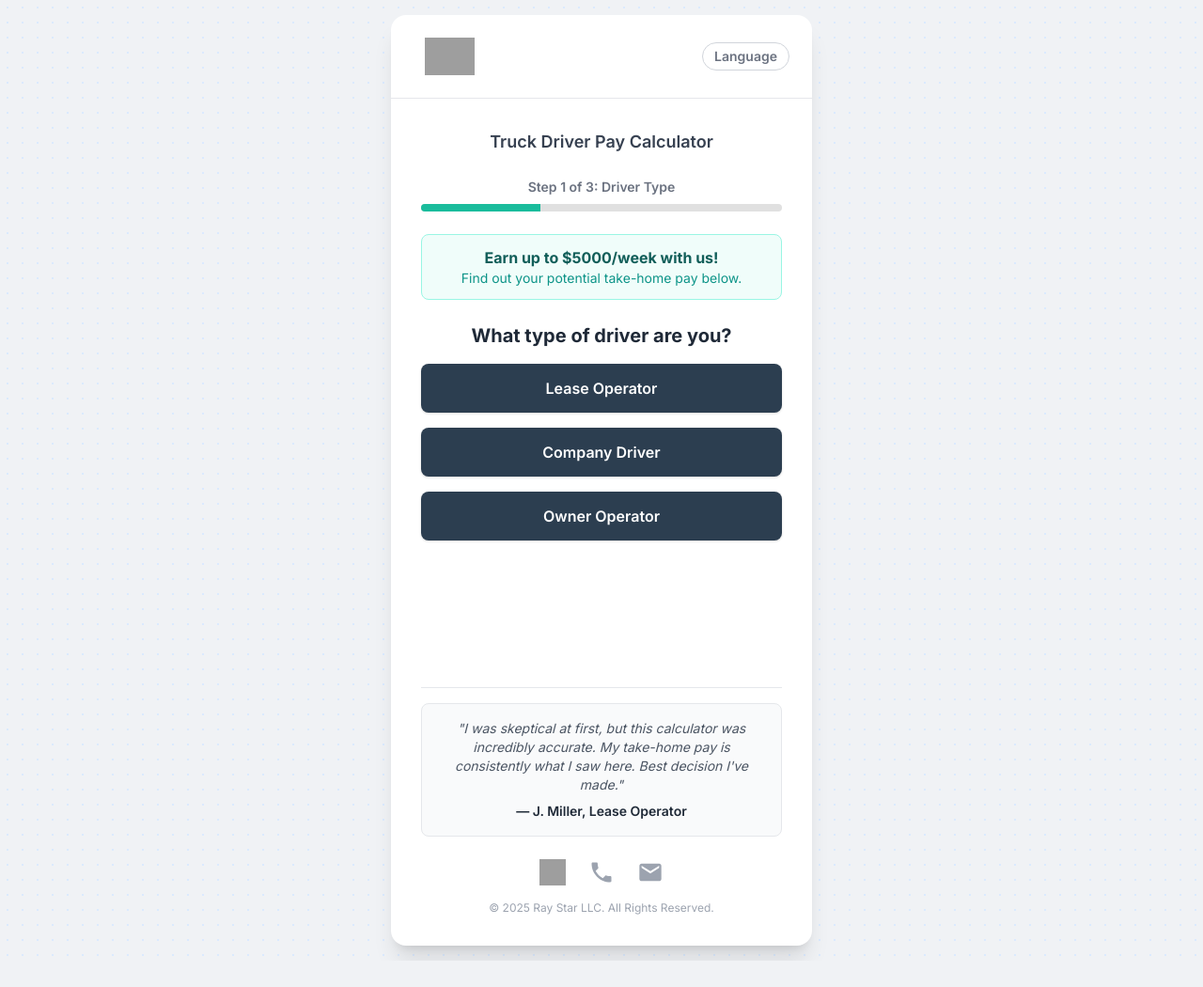
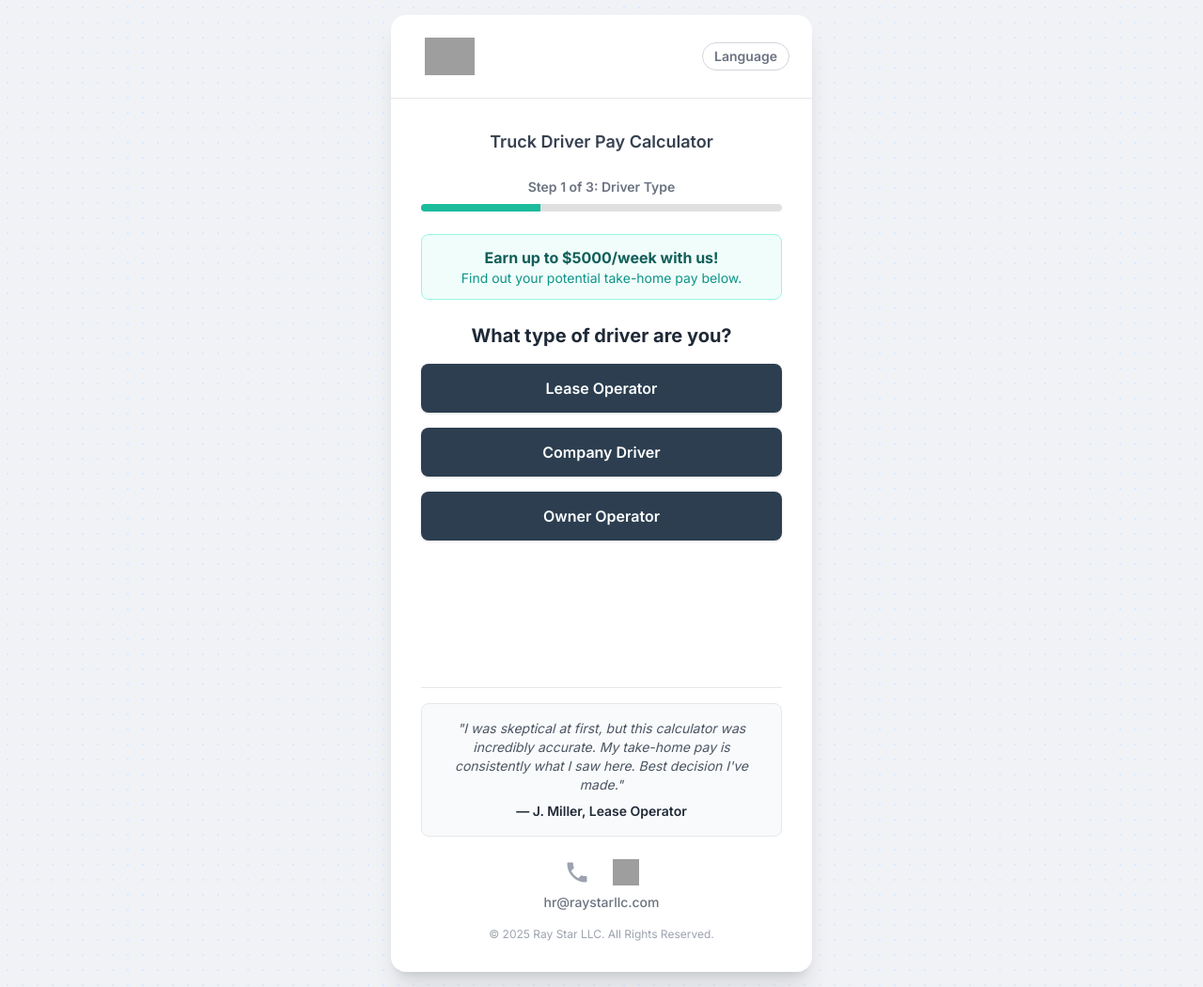
Before and after one commit to hr887/trucker-pay-calculator, a plain HTML site: page index.html in a window 1280 px wide. Shown: the whole page at 94% size. Before the commit the page ends 1022 px from the top, so only its background shows below. Drawn offline with nearby package versions, Linux system fonts and the light colour scheme; no server answers; grey boxes are pictures that could not be loaded.

Commit message:
Update index.html

```diff
--- a/index.html
+++ b/index.html
@@ -154,16 +154,17 @@
                         <p class="text-sm italic text-gray-600" data-key="testimonialText">"I was skeptical at first..."</p>
                         <p class="text-sm font-semibold text-gray-800 mt-2" data-key="testimonialAuthor">&mdash; J. Miller, Lease Operator</p>
                     </div>
-                    <div id="contact-footer" class="flex justify-center items-center space-x-6 mb-4">
-                        <a href="https://t.me/tomr_robins0n" target="_blank" rel="noopener noreferrer" onclick="trackClickEvent('Clicked Telegram Icon');" class="text-gray-400 hover:text-sky-600 transition-colors" title="Telegram">
-                            <img src="https://telegram.org/img/t_logo.png" alt="Telegram Logo" class="w-7 h-7">
-                        </a>
-                         <a href="tel:+18474079858" onclick="trackClickEvent('Clicked Phone Icon');" class="text-gray-400 hover:text-green-600 transition-colors" title="Call Us">
-                            <svg class="w-7 h-7" fill="currentColor" viewBox="0 0 24 24"><path d="M6.62 10.79c1.44 2.83 3.76 5.14 6.59 6.59l2.2-2.2c.27-.27.67-.36 1.02-.24 1.12.37 2.33.57 3.57.57.55 0 1 .45 1 1V20c0 .55-.45 1-1 1-9.39 0-17-7.61-17-17 0-.55.45-1 1-1h3.5c.55 0 1 .45 1 1 0 1.25.2 2.45.57 3.57.11.35.03.74-.25 1.02l-2.2 2.2z"/></svg>
-                        </a>
-                         <a href="mailto:hr@raystarllc.com" onclick="trackClickEvent('Clicked Email Icon');" class="text-gray-400 hover:text-indigo-600 transition-colors" title="Email Us">
-                            <svg class="w-7 h-7" fill="currentColor" viewBox="0 0 24 24"><path d="M20 4H4c-1.1 0-1.99.9-1.99 2L2 18c0 1.1.9 2 2 2h16c1.1 0 2-.9 2-2V6c0-1.1-.9-2-2-2zm0 4l-8 5-8-5V6l8 5 8-5v2z"/></svg>
-                        </a>
+                    <!-- FIXED: New Contact Layout -->
+                    <div id="contact-footer" class="mb-4">
+                        <div class="flex justify-center items-center space-x-6">
+                            <a href="tel:+18474079858" onclick="trackClickEvent('Clicked Phone Icon');" class="text-gray-400 hover:text-green-600 transition-colors" title="Call Us">
+                                <svg class="w-7 h-7" fill="currentColor" viewBox="0 0 24 24"><path d="M6.62 10.79c1.44 2.83 3.76 5.14 6.59 6.59l2.2-2.2c.27-.27.67-.36 1.02-.24 1.12.37 2.33.57 3.57.57.55 0 1 .45 1 1V20c0 .55-.45 1-1 1-9.39 0-17-7.61-17-17 0-.55.45-1 1-1h3.5c.55 0 1 .45 1 1 0 1.25.2 2.45.57 3.57.11.35.03.74-.25 1.02l-2.2 2.2z"/></svg>
+                            </a>
+                            <a href="https://t.me/tomr_robins0n" target="_blank" rel="noopener noreferrer" onclick="trackClickEvent('Clicked Telegram Icon');" class="text-gray-400 hover:text-sky-600 transition-colors" title="Telegram">
+                                <img src="https://telegram.org/img/t_logo.png" alt="Telegram Logo" class="w-7 h-7">
+                            </a>
+                        </div>
+                        <a href="mailto:hr@raystarllc.com" onclick="trackClickEvent('Clicked Email Text');" class="block mt-2 text-gray-500 hover:text-indigo-600 transition-colors text-sm font-medium">hr@raystarllc.com</a>
                     </div>
                     <p class="text-xs text-gray-400" data-key="copyright">&copy; 2025 Ray Star LLC. All Rights Reserved.</p>
                 </div>
```
